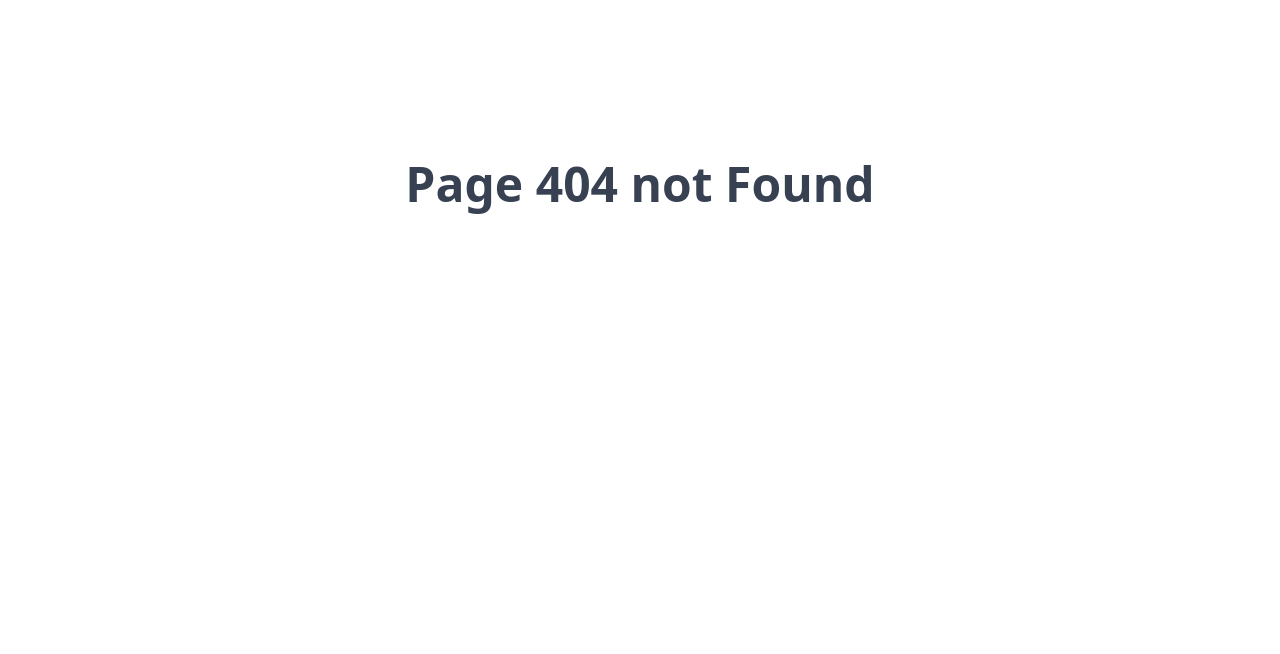
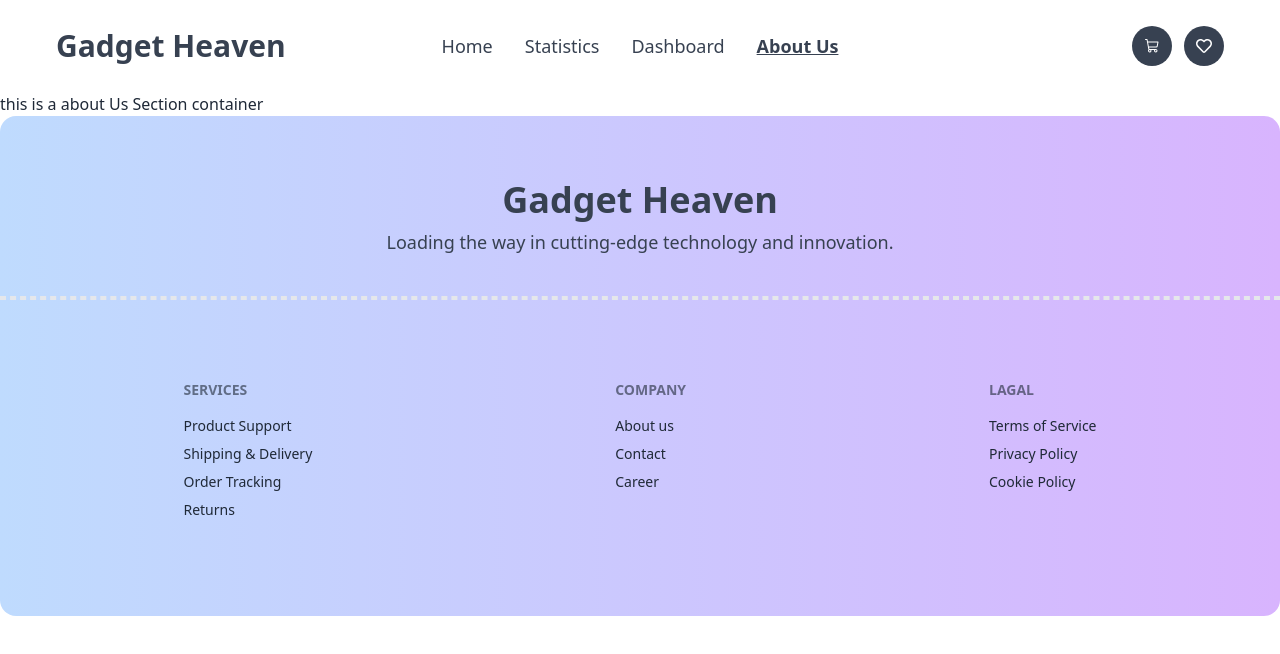
Before and after one commit to Jubayerhusain/Gadget-Haven-t, a React (Vite) app: page /aboutUs in a window 1280 px wide. Before the commit this address had no page. Shown: the top 654 px of the page. Built offline with nearby package versions, Linux system fonts and the light colour scheme.

Commit message:
About root set up done

```diff
--- /dev/null
+++ b/src/components/AboutUs/AboutUs.jsx
@@ -0,0 +1,10 @@
+
+function AboutUs() {
+    return (
+        <div>
+            this is a about Us Section container
+        </div>
+    )
+}
+
+export default AboutUs
--- /dev/null
+++ b/src/components/ErrorPage/ErrorPage.jsx
@@ -0,0 +1,10 @@
+import errorImage from './../../assets/errorImage.jpg'
+function ErrorPage() {
+    return (
+        <div className='max-h-[600px] max-w-[800px] mx-auto mt-40'>
+            <img className='w-full h-full' src={errorImage} alt="" />
+        </div>
+      )
+}
+
+export default ErrorPage
--- a/src/components/Header/Navber.jsx
+++ b/src/components/Header/Navber.jsx
@@ -20,21 +20,19 @@ function Navbar() {
 
   const isDashboard = pathname === "/dashboard";
   const isStatistics = pathname === "/Statistics";
-  const isTopSell = pathname === "/topSell";
+  const isAboutUs = pathname === "/aboutUs";
 
-  const navbarClass = isDashboard
-    ? "navbar bg-white py-4 px-14 text-gray-700 rounded-t-2xl sticky top-0 z-50 backdrop-blur-lg"
-    : isStatistics
-    ? "navbar bg-gray-800 py-4 px-14 text-white rounded-t-2xl sticky top-0 z-50 backdrop-blur-lg"
-    : isTopSell
-    ? "navbar bg-green-700 py-4 px-14 text-white rounded-t-2xl sticky top-0 z-50 backdrop-blur-lg"
-    : "navbar bg-[#9538E2] py-4 px-14 text-white rounded-t-2xl sticky top-0 z-50 backdrop-blur-lg";
+  const navbarClass =
+  isDashboard? "navbar bg-white py-4 px-14 text-gray-700 rounded-t-2xl sticky top-0 z-50 backdrop-blur-lg":
+  isStatistics? "navbar bg-gray-800 py-4 px-14 text-white rounded-t-2xl sticky top-0 z-50 backdrop-blur-lg":
+  isAboutUs? "navbar bg-white py-4 px-14 text-gray-700 rounded-t-2xl sticky top-0 z-50 backdrop-blur-lg":
+  "navbar bg-[#9538E2] py-4 px-14 text-white rounded-t-2xl sticky top-0 z-50 backdrop-blur-lg";
 
   const getLinkClass = (isActive) => {
     if (isActive) return "font-bold underline";
     if (isDashboard) return "text-gray-700";
     if (isStatistics) return "text-white";
-    if (isTopSell) return "text-white";
+    if (isAboutUs) return "text-gray-700";
     return "text-white";
   };
 
@@ -56,8 +54,8 @@ function Navbar() {
         </NavLink>
       </li>
       <li>
-        <NavLink to="/topSell" className={({ isActive }) => getLinkClass(isActive)}>
-          Top Sell
+        <NavLink to="/aboutUs" className={({ isActive }) => getLinkClass(isActive)}>
+          About Us
         </NavLink>
       </li>
     </>
--- a/src/main.jsx
+++ b/src/main.jsx
@@ -7,17 +7,15 @@ import Home from "./components/Home/Home";
 import AllProduct from "./components/AllProduct/AllProducts";
 import ProductDetails from "./components/ProductDetails/ProductDetails";
 import DashBord from "./components/DashBord/DashBord";
+import ErrorPage from "./components/ErrorPage/ErrorPage";
+import AboutUs from "./components/AboutUs/AboutUs";
 
 
 const router = createBrowserRouter([
   {
     path: "/",
     element: <Layout />,
-    errorElement: (
-      <h1 className="text-5xl text-gray-700 font-bold text-center mt-40">
-        Page 404 not Found
-      </h1>
-    ),
+    errorElement: <ErrorPage />,
     children: [
       {
         path: "/",
@@ -46,6 +44,11 @@ const router = createBrowserRouter([
         element: <DashBord />,
         loader: () => fetch(`/allProducts.json`)
       },
+      {
+        path: "/aboutUs",
+        element: <AboutUs />,
+        // loader: () => fetch(`/allProducts.json`)
+      },
     ],
   },
 ]);
```
Also changed, not shown: src/assets/errorImage.jpg (added).
